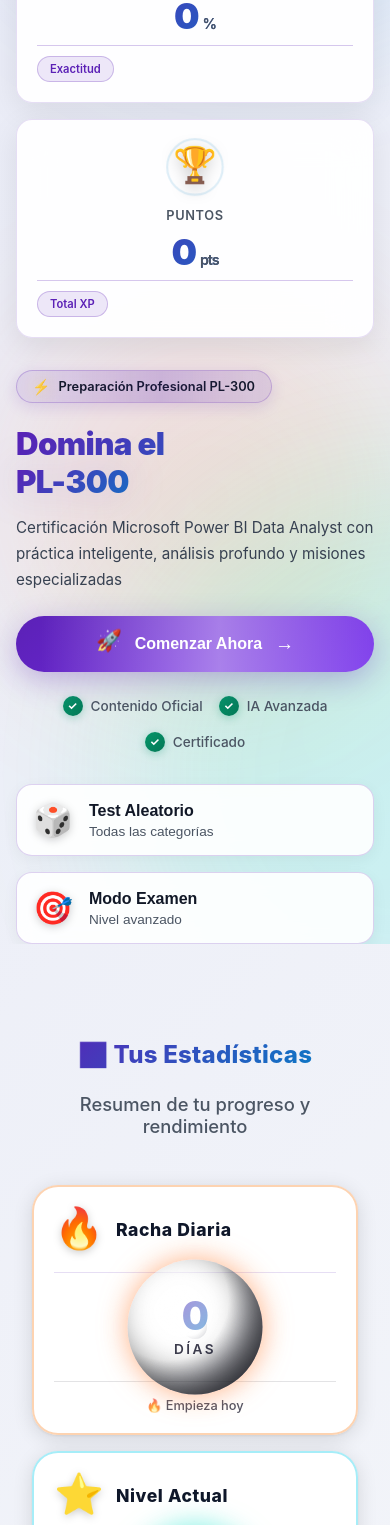
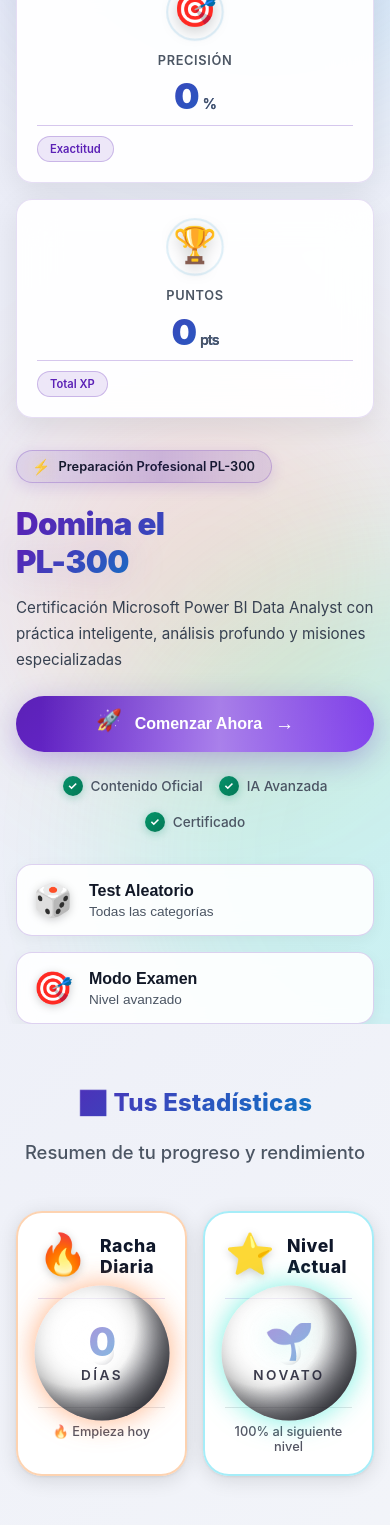
Before and after one commit to JeyrellT/PowerBITest, a React (Create React App) app: page / in a window 390 px wide. Shown: the part 432-1957 px from the top of the page. Built offline with nearby package versions, Linux system fonts and the light colour scheme.

Commit message:
Fix mobile: Aumentar margin-top hero a 10rem y ajustar padding circular-stats para evitar solapamiento con header expandido

```diff
--- a/src/styles/HomeScreen.css
+++ b/src/styles/HomeScreen.css
@@ -2616,6 +2616,10 @@
   }
 
   /* Stats Circulares */
+  .circular-stats {
+    padding: 2rem 1rem; /* Reducir padding en mobile pero mantener espacio suficiente */
+  }
+
   .stats-grid {
     grid-template-columns: repeat(auto-fit, minmax(min(100%, 200px), 1fr));
     gap: 1.5rem;
@@ -2682,7 +2686,7 @@
 
   /* HERO SECTION - RESPONSIVE */
   .hero-compact {
-    margin: 5rem 0 2rem; /* Aumentado de 2rem a 5rem en top para dar espacio al header fixed */
+    margin: 10rem 0 2rem; /* Aumentado a 10rem en mobile para dar espacio al header fixed expandido y menú dropdown */
     padding: 0 1rem;
   }
 
```
